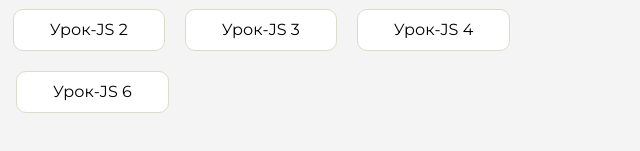
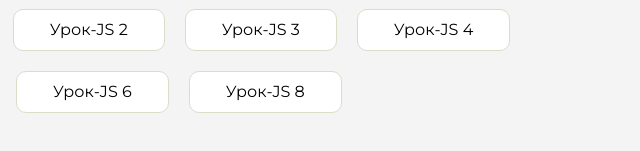
Before and after one commit to Max-Piter98/homework, a plain HTML site: page index.html in a window 1280 px wide. Shown: the part 415-566 px from the top of the page, 612-1252 px from the left. Drawn offline with Linux system fonts and the light colour scheme.

Commit message:
Update index.html

```diff
--- a/index.html
+++ b/index.html
@@ -155,6 +155,9 @@
                     <li class="content__list-item">
                         <a href="homework_js-6">Урок-JS 6</a>
                     </li>
+                    <li class="content__list-item">
+                        <a href="homework_js-8">Урок-JS 8</a>
+                    </li>
                 </ul>
             </div>
             <div class="content__block hidden" id="diplomBlock">
```
